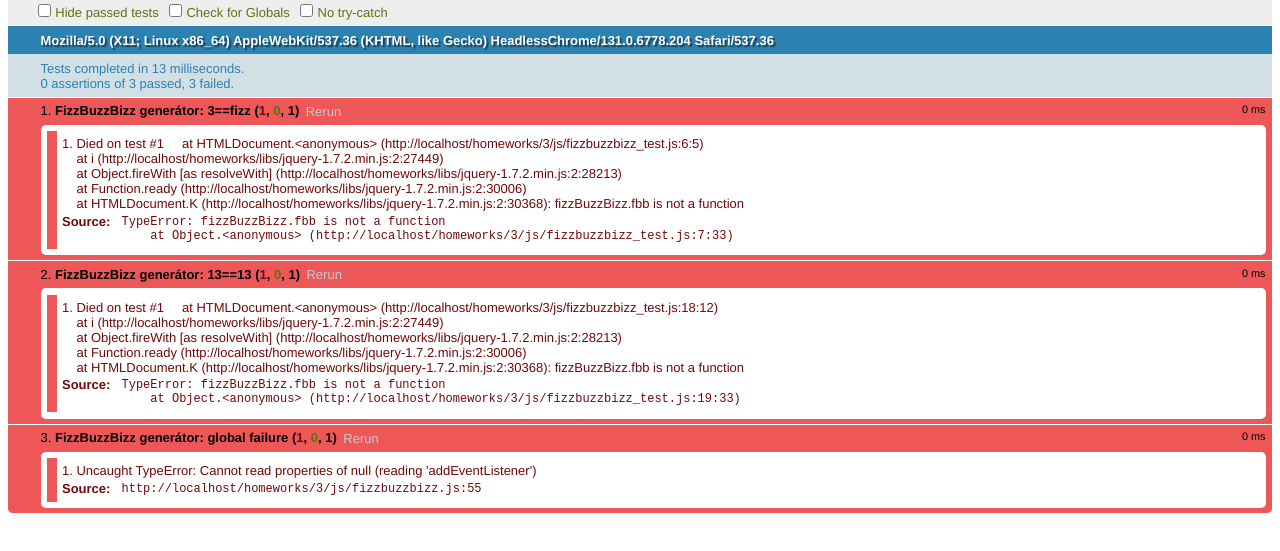
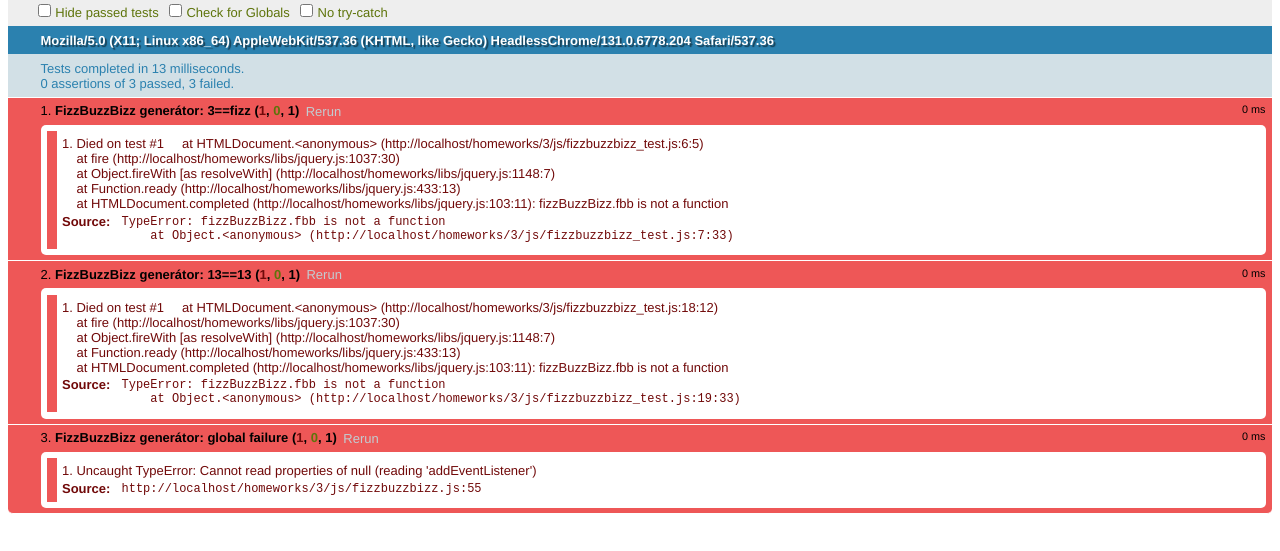
Before and after one commit to KarajkoGabor/Webfejlesztes, a plain HTML site: page homeworks/3/fizzbuzzbizz_test.html in a window 1280 px wide. Shown: the part 67-618 px from the top of the page. Drawn offline with nearby package versions, Linux system fonts and the light colour scheme.

Commit message:
rename jquery.js

```diff
--- a/homeworks/3/fizzbuzzbizz_test.html
+++ b/homeworks/3/fizzbuzzbizz_test.html
@@ -13,7 +13,7 @@
   	<h2 id="qunit-userAgent"></h2>
   	<ol id="qunit-tests"></ol>
   	<div id="qunit-fixture">test markup, will be hidden</div>
-  	<script type="text/javascript" src="../libs/jquery-1.7.2.min.js"></script>
+  	<script type="text/javascript" src="../libs/jquery.js"></script>
   	<script type="text/javascript" src="../libs/qunit.js"></script>
   	<script type="text/javascript" src="js/fizzbuzzbizz.js"></script>
   	<script type="text/javascript" src="js/fizzbuzzbizz_test.js"></script>
```
